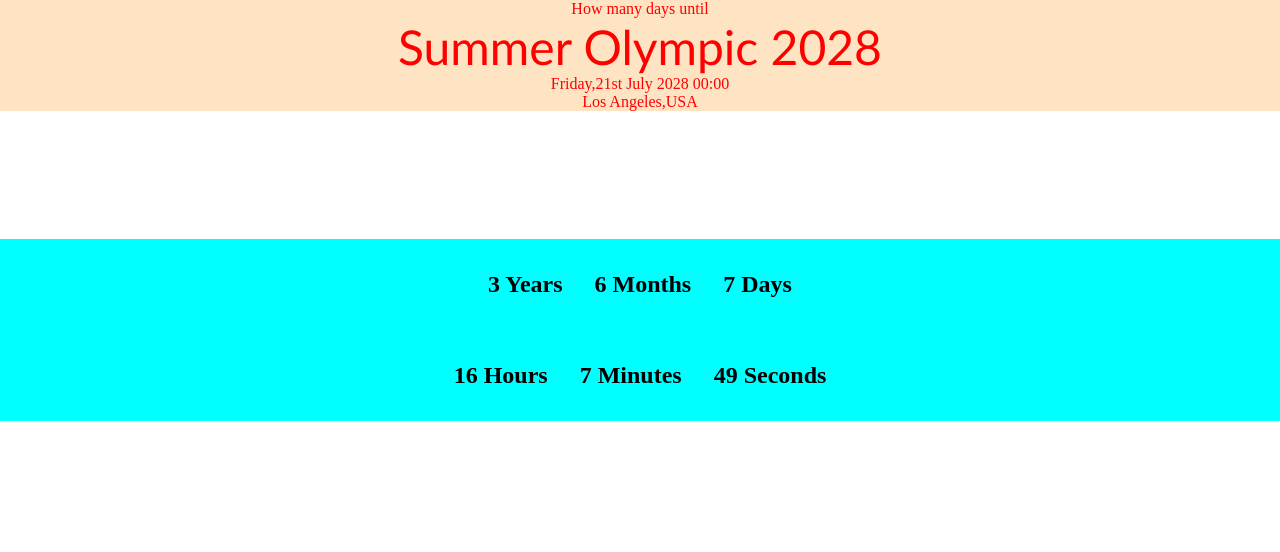
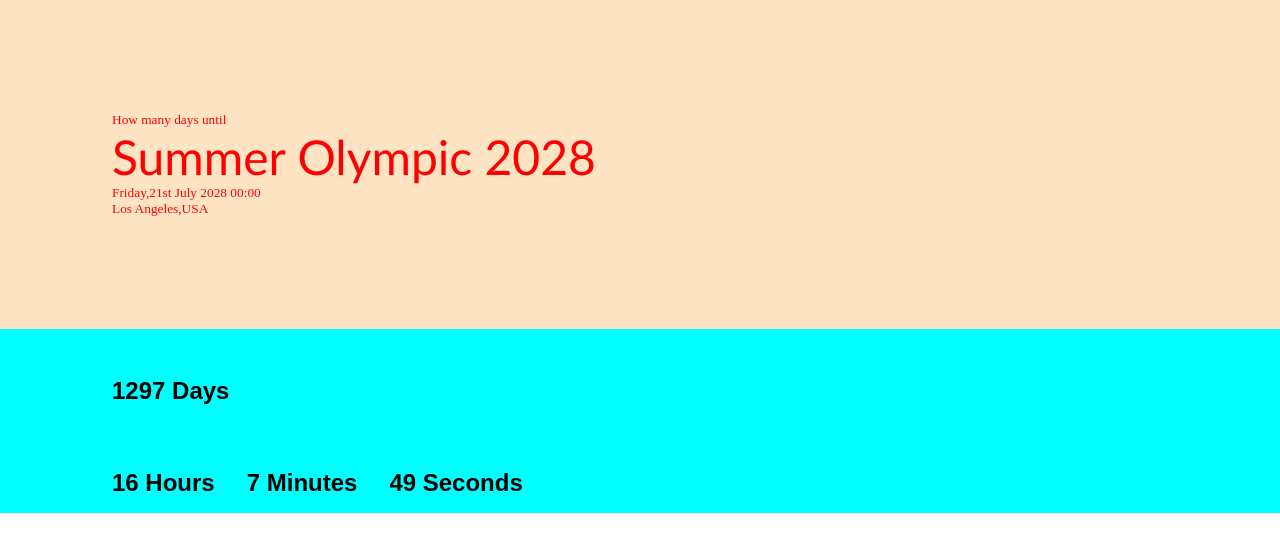
Before and after one commit to anoobhov/Olympic2028-Coundown, a plain HTML site: page index.html in a window 1280 px wide. Drawn offline with Linux system fonts and the light colour scheme.

Commit message:
removed the years and months only days format

```diff
--- a/first.js
+++ b/first.js
@@ -6,16 +6,16 @@
     const timeLeft = olympicDate - now;
 
 
-    const years = Math.floor(timeLeft / (1000 * 60 * 60 * 24 * 365.25));
-    const months = Math.floor((timeLeft % (1000 * 60 * 60 * 24 * 365.25)) / (1000 * 60 * 60 * 24 * 30));
-    const days = Math.floor((timeLeft % (1000 * 60 * 60 * 24 * 30)) / (1000 * 60 * 60 * 24));
+    // const years = Math.floor(timeLeft / (1000 * 60 * 60 * 24 * 365.25));
+    // const months = Math.floor((timeLeft % (1000 * 60 * 60 * 24 * 365.25)) / (1000 * 60 * 60 * 24 * 30));
+    const days = Math.floor(timeLeft / (1000 * 60 * 60 * 24));
     const hours = Math.floor((timeLeft % (1000 * 60 * 60 * 24)) / (1000 * 60 * 60));
     const minutes = Math.floor((timeLeft % (1000 * 60 * 60)) / (1000 * 60));
     const seconds = Math.floor((timeLeft % (1000 * 60)) / 1000);
 
         // Update the countdown elements
-        document.querySelector('.years').innerHTML = `<h2>${years} Years</h2>`;
-        document.querySelector('.months').innerHTML = `<h2>${months} Months</h2>`;
+        // document.querySelector('.years').innerHTML = `<h2>${years} Years</h2>`;
+        // document.querySelector('.months').innerHTML = `<h2>${months} Months</h2>`;
         document.querySelector('.days').innerHTML = `<h2>${days} Days</h2>`;
         document.querySelector('.hours').innerHTML = `<h2>${hours} Hours</h2>`;
         document.querySelector('.minutes').innerHTML = `<h2>${minutes} Minutes</h2>`;
--- a/index.html
+++ b/index.html
@@ -15,8 +15,6 @@
     </div>
     <div class="coundown">
         <div class="firstline">
-            <div class="years"></div>
-            <div class="months"></div>
             <div class="days"></div>
         </div>
         <div class="secondline">
--- a/styles.css
+++ b/styles.css
@@ -7,17 +7,16 @@
 .firstline,.secondline{
     display: flex;
     gap: 2rem;
-    justify-content: center;
-    align-items: center;
-    padding: 2rem;
+    padding-left: 7rem;
+    padding-top: 3rem;
+    padding-bottom: 1rem;
     background-color: aqua;
-
+    font-family:sans-serif;
 }
 
 .heading{
-    text-align: center;
+    padding: 7rem;
     background-color: bisque;
-    margin-bottom: 10%;
     color: red;
 }
 .heading>h1{
@@ -25,3 +24,7 @@
     font-weight: 50;
     font-family: 'Gill Sans', 'Gill Sans MT';
 }
+
+.heading>p{
+    font-size: smaller;
+}
```
